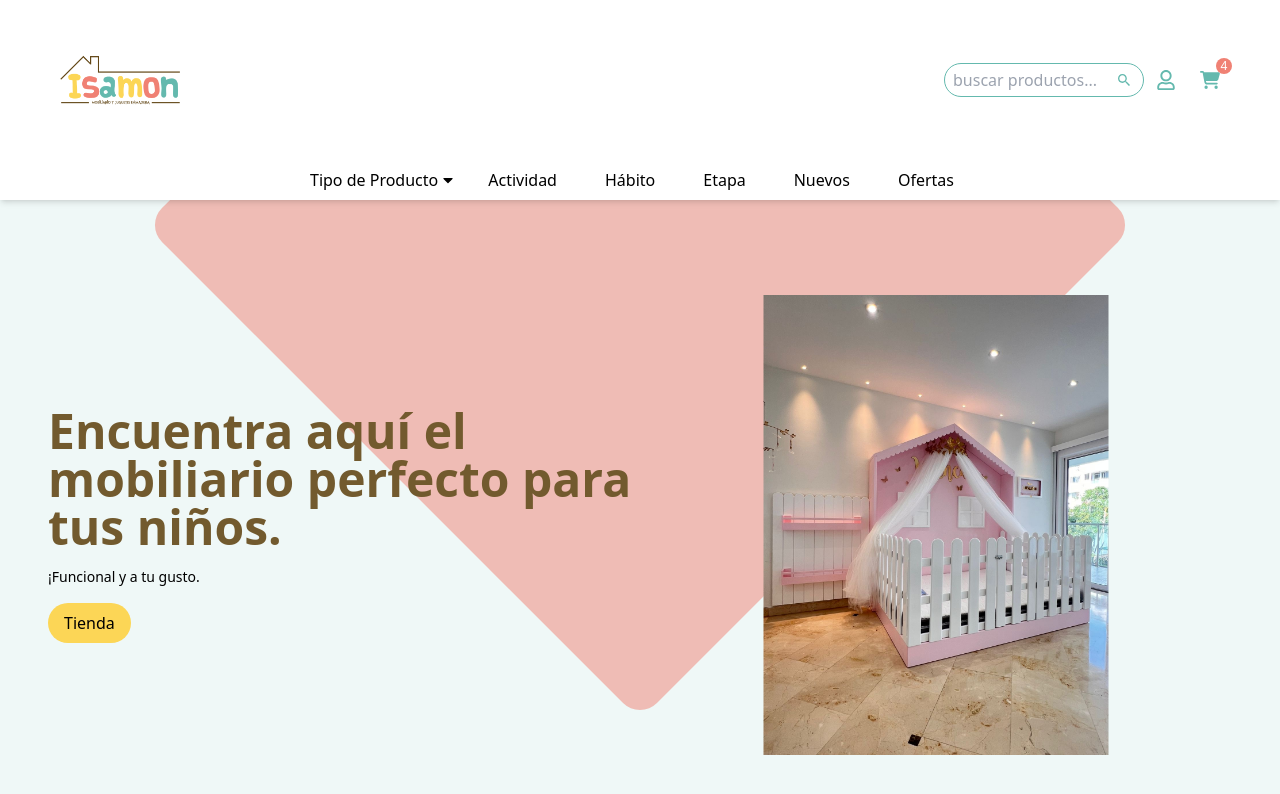
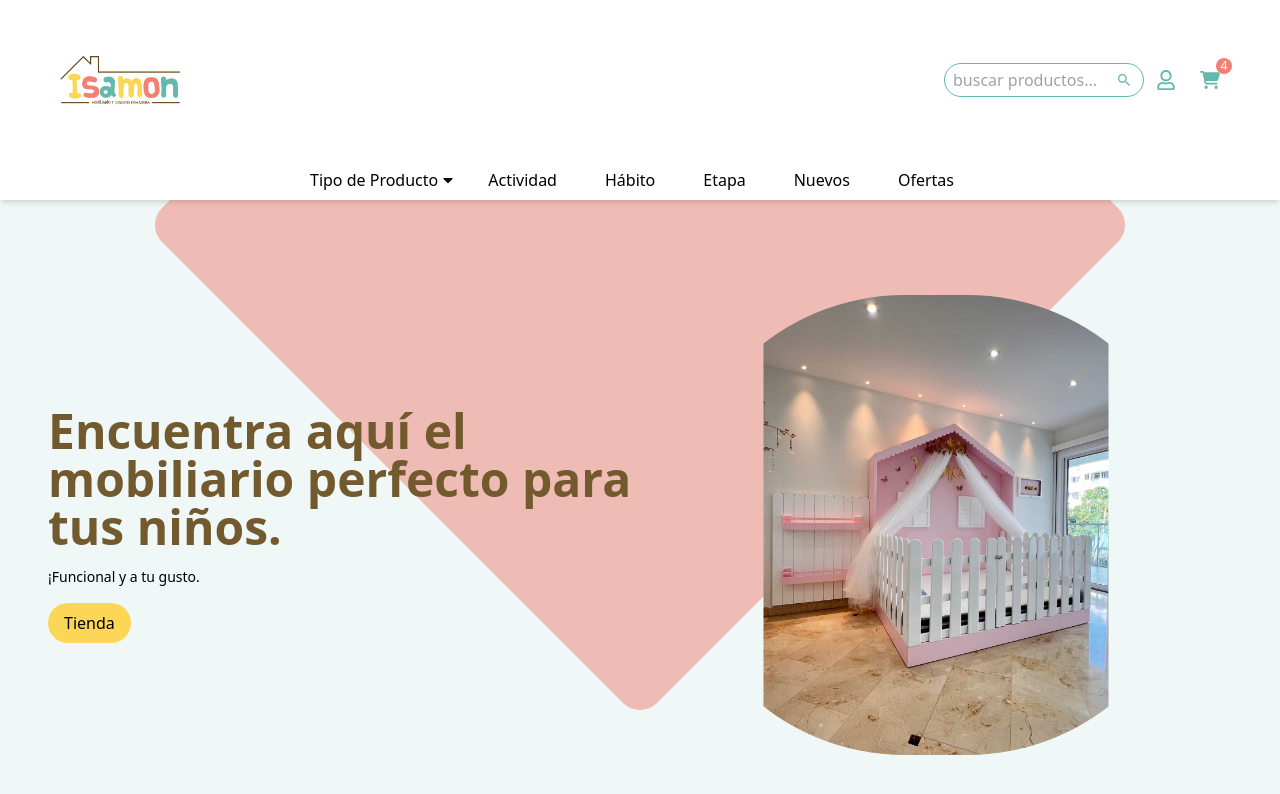
Before and after one commit to josedeveloperfullstack/isamonmobiliario, a React (Vite) app: page / in a window 1280 px wide. Shown: the top 794 px of the page. Built offline with nearby package versions, Linux system fonts and the light colour scheme.

Commit message:
borde de imagen

```diff
--- a/src/components/Hero/Hero.jsx
+++ b/src/components/Hero/Hero.jsx
@@ -68,7 +68,7 @@ const Hero = () => {
                 alt=""
                 className='w-[400px] h-[400px] sm:h-
                 [450px] sm:w-[450px]  sm:scale-125
-                object-contain mx-auto p-4'/>
+                object-contain mx-auto p-4 rounded-full'/>
               </div>
             </div>
           </div>
```
